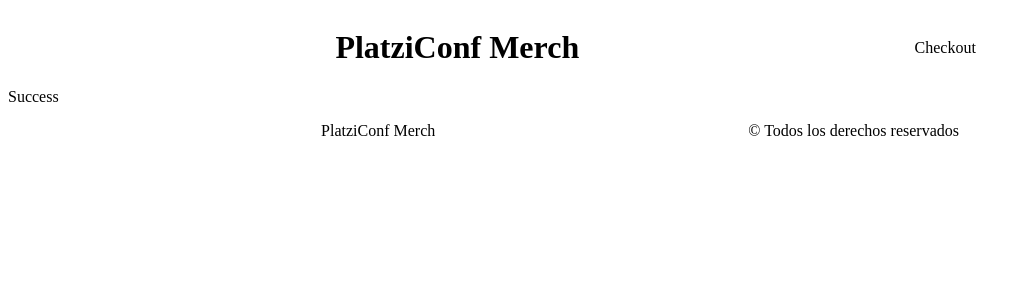
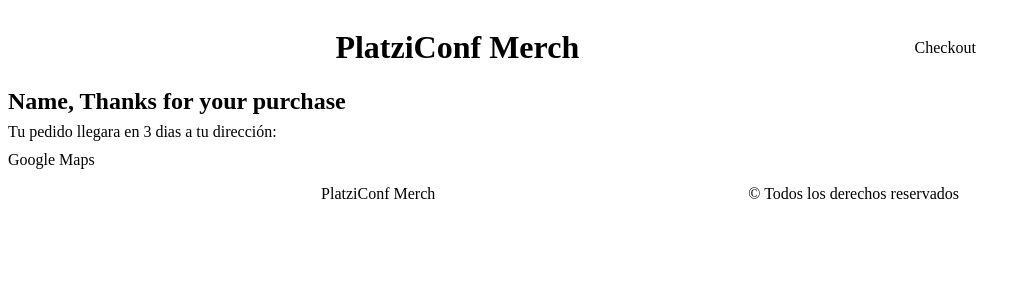
Before and after one commit to JefersonV/Conf-Store, a React app: page /checkout/success in a window 1280 px wide. Shown: the top 300 px of the page, without its empty margins (0-1031 px from the left). Built offline with nearby package versions, Linux system fonts and the light colour scheme.

Commit message:
13 - Maquetación y estilos del flujo de pago

```diff
--- a/src/containers/Payment.jsx
+++ b/src/containers/Payment.jsx
@@ -1,11 +1,16 @@
-import React from 'react'
+import React from 'react';
+import '../styles/components/Payment.css';
 
-const Payment = () => {
+const Payments = () => {
   return (
-    <div>
-      Payment
+    <div className="Payment">
+      <div className="Payment-content">
+        <h3>Order Summary:</h3>
+        <div className="Payment-button">Payment button with Paypal</div>
+      </div>
+      <div></div>
     </div>
-  )
-}
+  );
+};
 
-export default Payment;
+export default Payments;
--- a/src/containers/Success.jsx
+++ b/src/containers/Success.jsx
@@ -1,11 +1,16 @@
-import React from 'react'
+import React from 'react';
+import '../styles/components/Success.css';
 
 const Success = () => {
   return (
-    <div>
-      Success
+    <div className="Succes">
+      <div className="Success-content">
+        <h2>Name, Thanks for your purchase</h2>
+        <span>Tu pedido llegara en 3 dias a tu dirección:</span>
+        <div className="Success-map">Google Maps</div>
+      </div>
     </div>
-  )
-}
+  );
+};
 
 export default Success;
```
